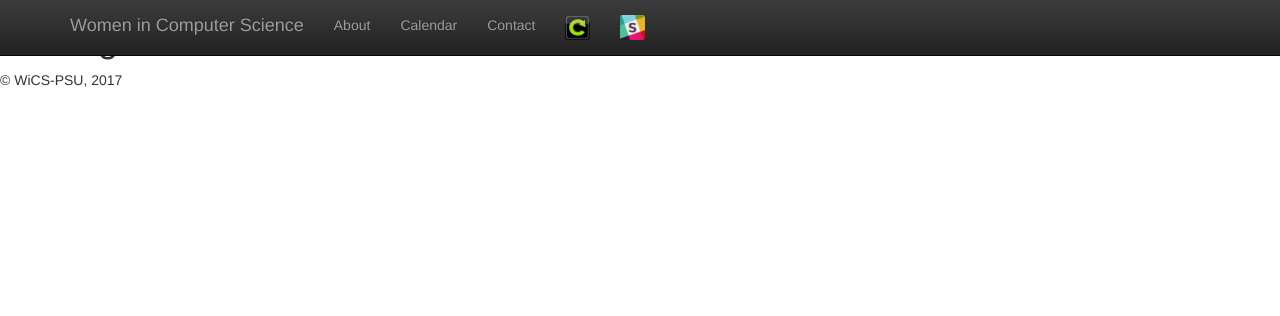
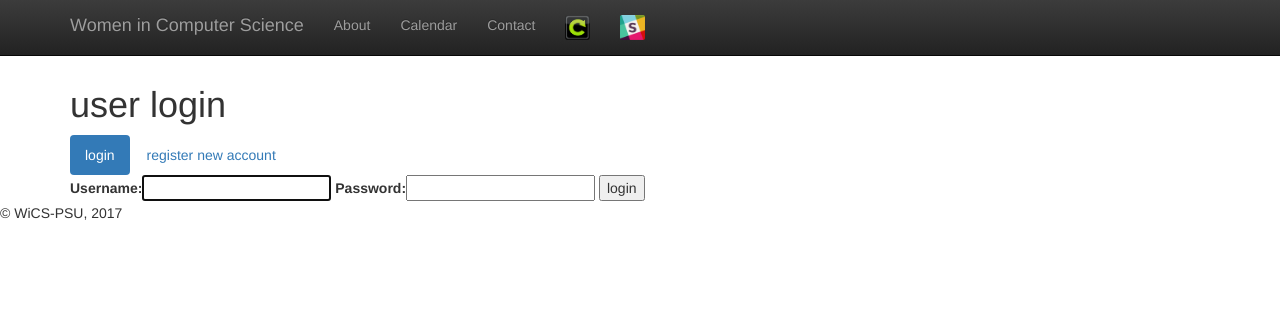
Before and after one commit to karikittie/WiCS_site, a Django app: a page that uses templates/profileTemplates/loginForm.html in a window 1280 px wide. Shown: the top 316 px of the page. Run offline with Django 3.2, Linux system fonts and the light colour scheme; some libraries are stand-ins or nearby versions.

Commit message:
User login is implemented.

```diff
--- a/WiCS/views.py
+++ b/WiCS/views.py
@@ -6,10 +6,12 @@ def home(request):
     return render_to_response('home.html', {'title': 'home', **getIncludes()})
 
 
-def getIncludes():
-    BASE_DIR = os.path.dirname(os.path.dirname(os.path.abspath(__file__)))
-    BASE_STATIC = os.path.join(BASE_DIR, "static")
-    staticCSS = os.listdir(os.path.join(BASE_STATIC, "CSS"))
+def getIncludes(base=None):
+    baseDirectory = os.path.dirname(os.path.dirname(os.path.abspath(__file__)))
+    baseStatic = os.path.join(baseDirectory, "static")
+    if base is not None:
+        baseStatic = base
+    staticCSS = os.listdir(os.path.join(baseStatic, "CSS"))
     staticCSS = [file for file in staticCSS if file.endswith(".css")]
-    staticJS = [file for file in os.listdir(os.path.join(BASE_STATIC, "JS")) if file.endswith(".js")]
+    staticJS = [file for file in os.listdir(os.path.join(baseStatic, "JS")) if file.endswith(".js")]
     return {'staticCSS': staticCSS, 'staticJS': staticJS}
--- a/static/CSS/generalStyles.css
+++ b/static/CSS/generalStyles.css
@@ -1,5 +1,9 @@
 /* General CSS styles*/
 
+/* This is to fix a header-nav bug in Bootstrap */
+body {
+    padding-top: 65px;
+}
 
 .rounded-corners {
     border-radius: 10px;
--- a/templates/profileTemplates/loginForm.html
+++ b/templates/profileTemplates/loginForm.html
@@ -2,12 +2,28 @@
 {% block body %}
 
 <div class="container">
-    <div>
-        <h1>login</h1>
-        <form method="post">
+    <h1>user login</h1>
+    <ul class="nav nav-pills">
+        <li class="active">
+            <a href="#1tab" data-toggle="tab">login</a>
+        </li>
+        <li>
+            <a href="#2tab" data-toggle="tab">register new account</a>
+        </li>
+    </ul>
+    <div class="tab-content clearfix">
+        <div class="tab-pane active" id="1tab">
+            <form method="post" action="loginForm.html">
+                {% csrf_token %}
+                {{ form }}
+                <button type="submit">login</button>
+            </form>
+        </div>
+        <div class="tab-pane" id="2tab">
 
-        </form>
+        </div>
     </div>
+
 </div>
 
 {% endblock %}
--- a/userProfiles/views.py
+++ b/userProfiles/views.py
@@ -1,7 +1,9 @@
+import os
+
 from django.shortcuts import redirect, render_to_response
 from django.contrib.auth import authenticate, login
+from django.contrib.auth.forms import AuthenticationForm
 from django.views.generic import View
-from .forms import UserForm
 from WiCS.views import getIncludes
 
 
@@ -10,12 +12,13 @@ def profile(request):
 
 
 class UserLoginView(View):
-    formClass = UserForm
+    formClass = AuthenticationForm
     templateName = 'profileTemplates/loginForm.html'
 
     def get(self, request):
         form = self.formClass(None)
-        return render_to_response(self.templateName, {'form': form, **getIncludes()})
+        pathToStaticFiles = os.path.join(os.path.dirname('__file__'), 'static')
+        return render_to_response(self.templateName, {'form': form, **getIncludes(pathToStaticFiles)})
 
     def post(self, request):
         form = self.formClass(request.POST)
@@ -31,4 +34,4 @@ class UserLoginView(View):
                 if user.is_active:
                     login(request, user)
                     return redirect('userProfiles:profile')
-        return render_to_response(self.templateName, {'form': form, **getIncludes()})
+        return render_to_response(self.templateName, {'form': form, })
```
